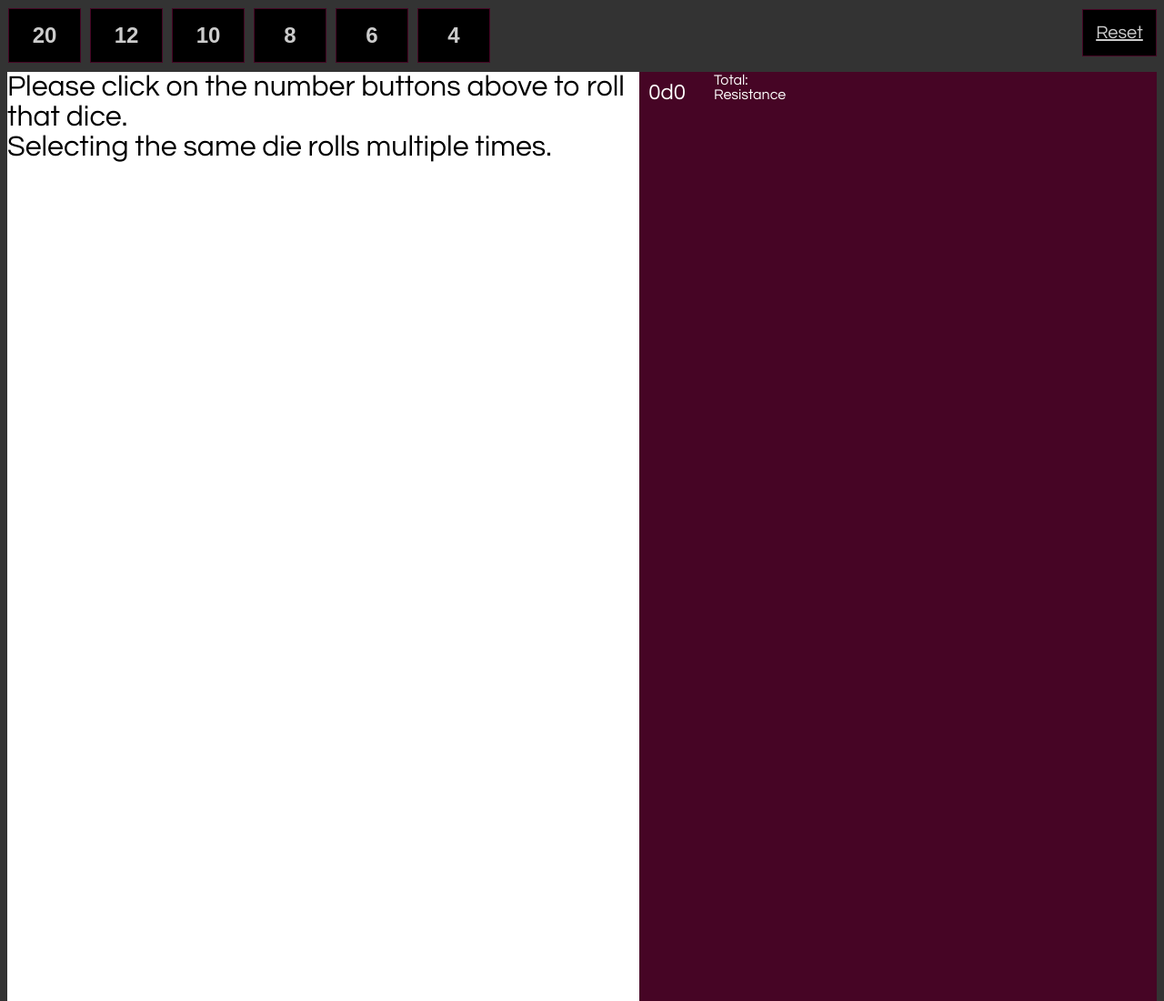
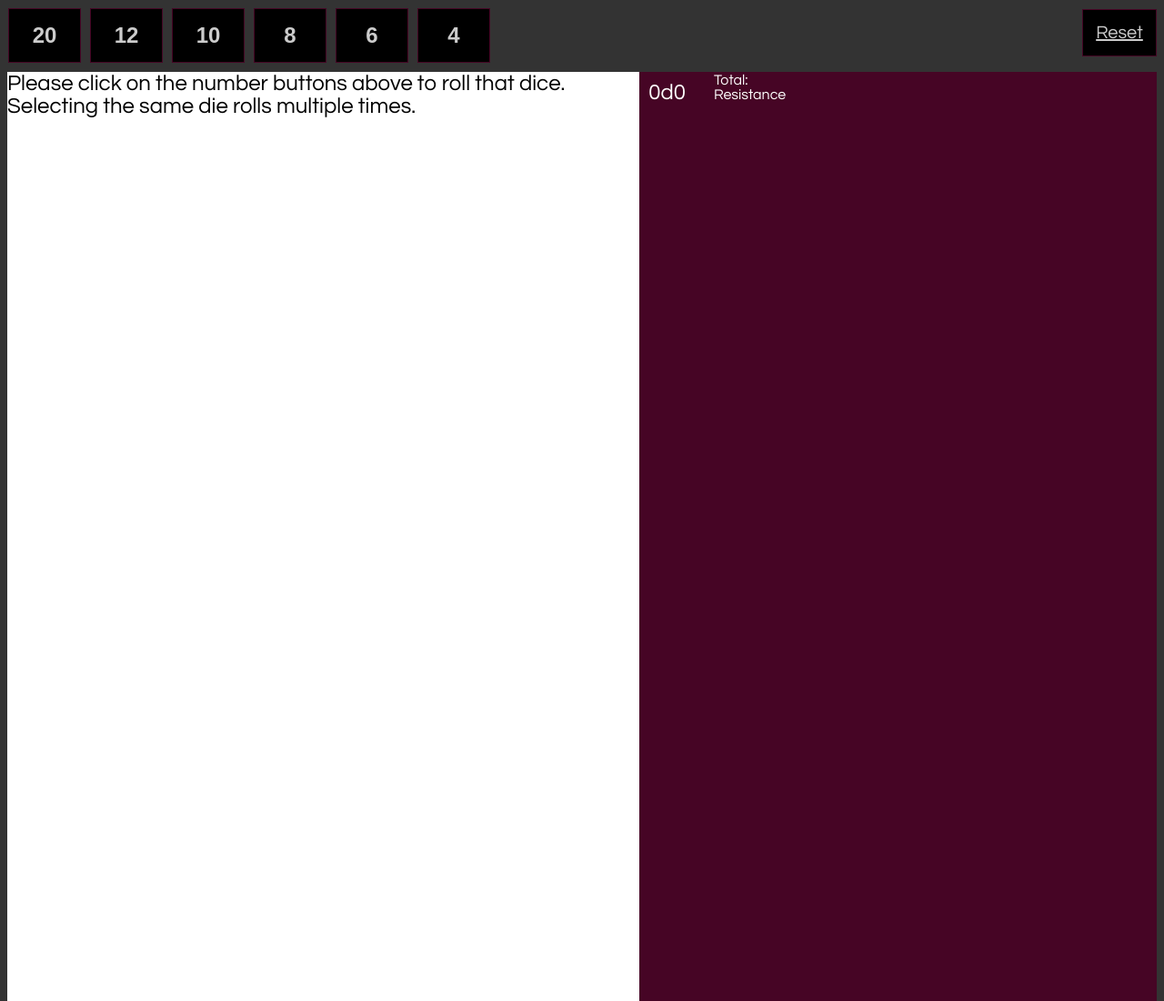
Before and after one commit to danfpearce/iforgotmydice, a React app: page / in a window 1280 px wide. Shown: the top 1100 px of the page at 91% size. Built offline with nearby package versions, Linux system fonts and the light colour scheme.

```diff
--- a/src/index.css
+++ b/src/index.css
@@ -71,6 +71,9 @@
     width: 55%;
   }
 
+  .intro {
+    font-size: 1.50rem;
+  }
 
   .result {
     float: left;
--- a/src/index.js
+++ b/src/index.js
@@ -21,7 +21,7 @@
 
 function Intro(props) {
   return (
-    <div>Please click on the number buttons above to roll that dice. <br />Selecting the same die rolls multiple times.</div>
+    <div className="intro">Please click on the number buttons above to roll that dice. <br />Selecting the same die rolls multiple times.</div>
   );
 }
 
```
